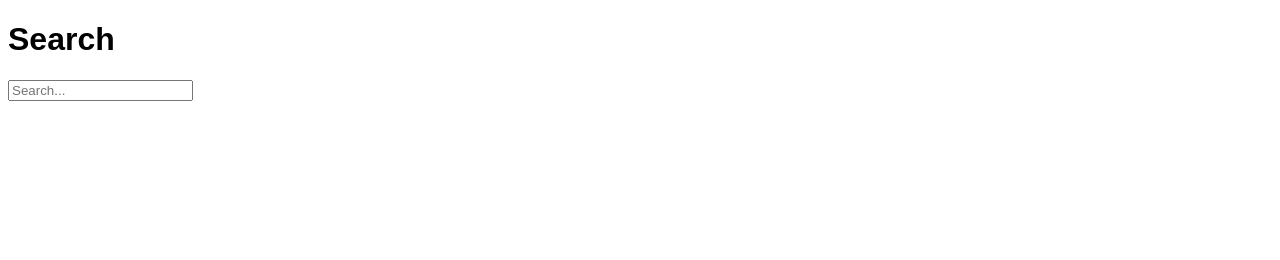
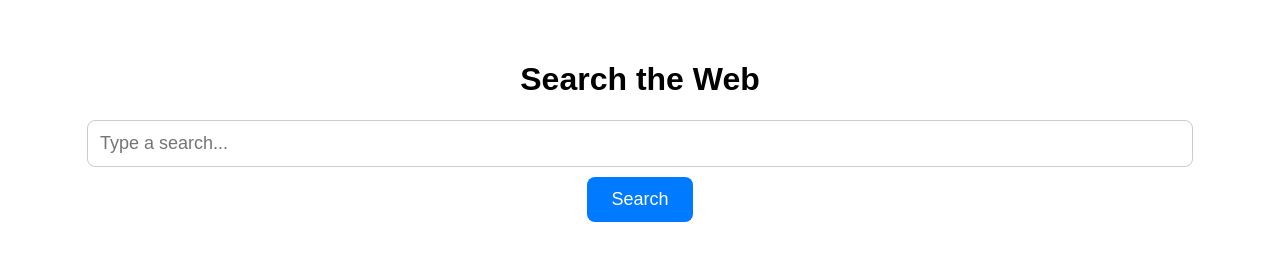
Before and after one commit to Githubuser102234/SimpleSearch, a plain HTML site: page index.html in a window 1280 px wide. Drawn offline with Linux system fonts and the light colour scheme.

Commit message:
Update index.html

```diff
--- a/index.html
+++ b/index.html
@@ -1,44 +1,51 @@
 <!DOCTYPE html>
 <html>
 <head>
-  <title>Search</title>
-  <script src="data.js"></script>
+  <meta charset="UTF-8" />
+  <meta name="viewport" content="width=device-width, initial-scale=1.0" />
+  <title>Web Search</title>
   <style>
-    body { font-family: Arial; }
-    .result { margin: 10px 0; }
-    .result a { color: blue; text-decoration: underline; }
+    body { font-family: Arial, sans-serif; padding: 2em; text-align: center; }
+    input {
+      width: 90%;
+      padding: 12px;
+      font-size: 18px;
+      border-radius: 8px;
+      border: 1px solid #ccc;
+    }
+    button {
+      padding: 12px 24px;
+      font-size: 18px;
+      border: none;
+      background-color: #007BFF;
+      color: white;
+      border-radius: 8px;
+      margin-top: 10px;
+    }
   </style>
 </head>
 <body>
-  <h1>Search</h1>
-  <input type="text" id="searchInput" placeholder="Search..." onkeyup="searchPages()" />
-  <div id="results"></div>
+  <h1>Search the Web</h1>
+  <input type="text" id="searchInput" placeholder="Type a search..." />
+  <br />
+  <button onclick="submitSearch()">Search</button>
 
   <script>
-    function searchPages() {
-      const query = document.getElementById('searchInput').value.toLowerCase();
-      const resultsDiv = document.getElementById('results');
-      resultsDiv.innerHTML = '';
+    function submitSearch() {
+      const query = document.getElementById("searchInput").value.trim();
+      if (query) {
+        location.hash = encodeURIComponent(query);
+      }
+    }
 
-      if (!query) return;
-
-      const results = pages.filter(p =>
-        p.title.toLowerCase().includes(query) ||
-        p.content.toLowerCase().includes(query)
-      );
-
-      if (results.length === 0) {
-        resultsDiv.innerHTML = '<p>No results found.</p>';
-        return;
+    window.onload = () => {
+      const hash = location.hash.slice(1); // Remove the '#' character
+      if (hash) {
+        // Choose your search engine here:
+        const searchUrl = `https://duckduckgo.com/?q=${hash}`;
+        window.location.href = searchUrl;
       }
-
-      results.forEach(p => {
-        resultsDiv.innerHTML += `<div class="result">
-          <a href="${p.url}">${p.title}</a><br>
-          <small>${p.content.substring(0, 100)}...</small>
-        </div>`;
-      });
-    }
+    };
   </script>
 </body>
 </html>
```
